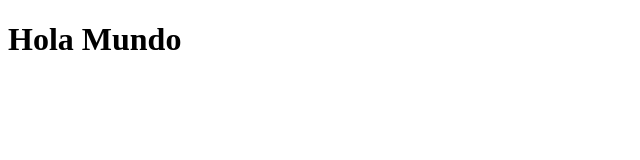
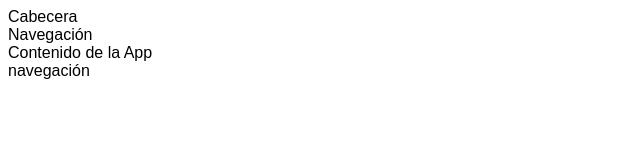
Before and after one commit to jonmircha/amerike-6cyber, a plain HTML site: page docs/index.html in a window 1280 px wide. Shown: the whole page, without its empty margins (0-640 px from the left). Drawn offline with Linux system fonts and the light colour scheme.

Commit message:
Funadamentos UI Apps

```diff
--- /dev/null
+++ b/docs/css/styles.css
@@ -0,0 +1,5 @@
+body {
+  /* background-color: darksalmon;
+  color: blue; */
+  font-family: sans-serif;
+}
--- a/docs/index.html
+++ b/docs/index.html
@@ -1,11 +1,21 @@
 <!DOCTYPE html>
-<html lang="en">
+<html lang="es">
   <head>
     <meta charset="UTF-8" />
     <meta name="viewport" content="width=device-width, initial-scale=1.0" />
-    <title>Document</title>
+    <title>Título del documento</title>
+    <link rel="stylesheet" href="./css/styles.css" />
   </head>
   <body>
-    <h1>Hola Mundo</h1>
+    <header>
+      Cabecera
+      <nav>Navegación</nav>
+    </header>
+    <main>Contenido de la App</main>
+    <footer>
+      <nav>navegación</nav>
+    </footer>
+
+    <script src="./js/main.js"></script>
   </body>
 </html>
--- /dev/null
+++ b/docs/js/main.js
@@ -0,0 +1 @@
+console.log("Hola Mundo");
```
Also changed, not shown: 1 other file.
